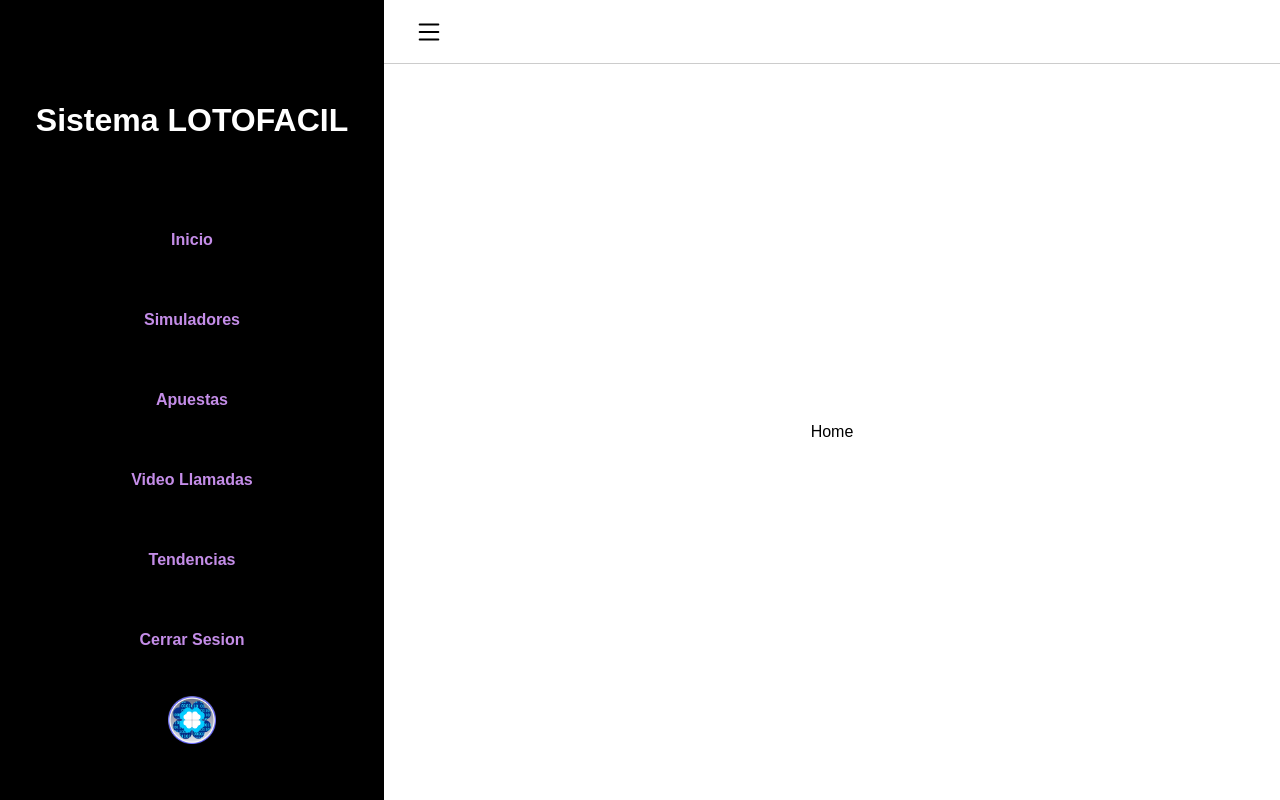
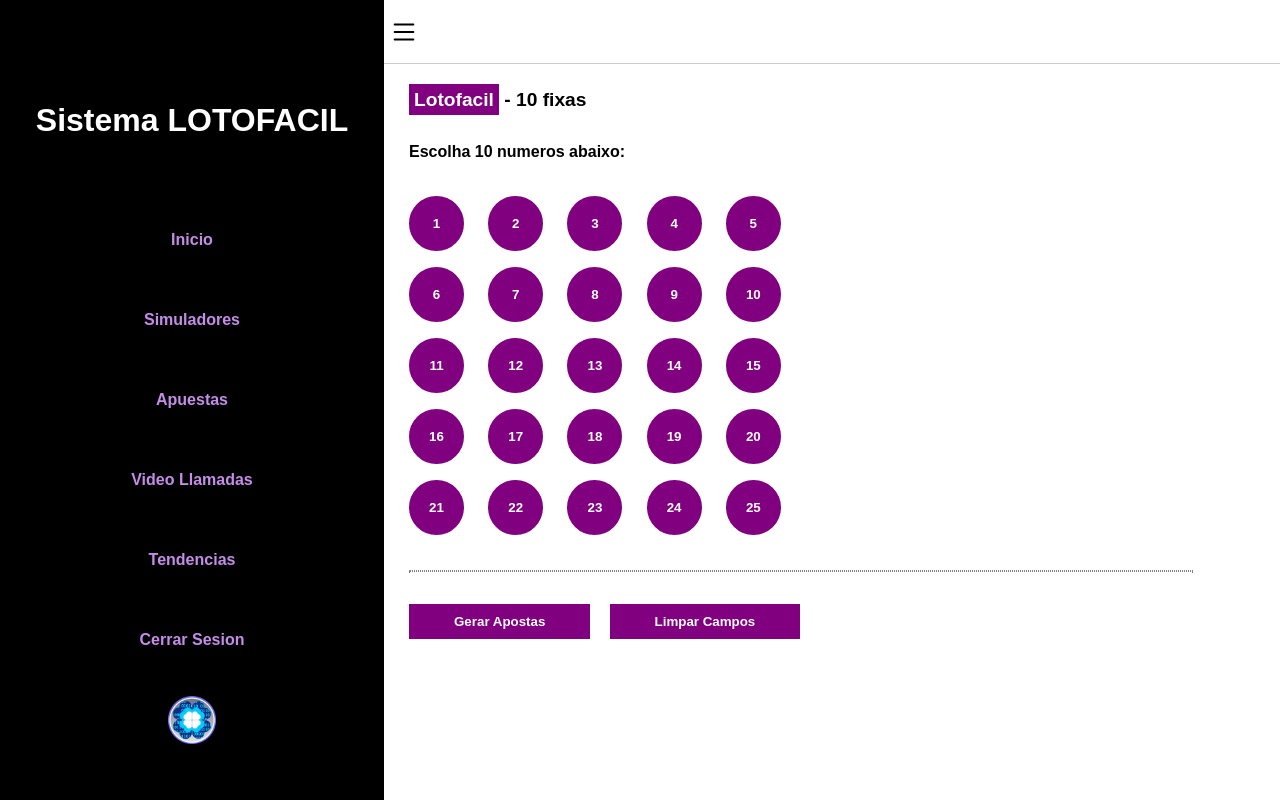
Before and after one commit to JuampaVLB/LoteriaPHP, a PHP site: page /pages/home.php in a window 1280 px wide. Run offline with PHP 8.4, Linux system fonts and the light colour scheme; the visitor is signed in with stand-in values (Sample User, id 1); some web fonts are replaced.

Commit message:
added numbers array on home

```diff
--- a/css/home.css
+++ b/css/home.css
@@ -94,14 +94,77 @@
     display: flex;
     justify-content: center;
     align-items: center;
+    margin-left: -25px;
 }
 
 #home-contenido{
     width: 100%;
+    padding-top: 25px;
+    padding-left: 25px;
     height: calc(100vh - 4rem);
+}
+
+#home-contenido > .info {
+    color: #000;
+    font-size: 1.2rem;
     display: flex;
-    justify-content: center;
-    align-items: center;
+    flex-direction: column;
+    gap: 2rem;
+    font-weight: bold;
+}
+
+#home-contenido > .info > p:nth-child(2) {
+    font-size: 1rem;
+    font-weight: bold;
+}
+
+#home-contenido > .info > p > span {
+    color: #fff;
+    background-color: purple;
+    padding: 5px;
+}
+
+#home-contenido > .numbers {
+    display: grid;
+    grid-template-columns: 1fr 1fr 1fr 1fr 1fr;
+    gap: 1rem;
+    padding: 35px 0;
+    width: 380px;
+}
+
+#home-contenido > .numbers > button {
+    width: 55px;
+    height: 55px;
+    border-radius: 50%;
+    border: none;
+    background-color: purple;
+    color: #fff;
+    font-weight: bold;
+    border: 3px solid purple;
+    outline: none;
+    cursor: pointer;
+}
+
+#home-contenido > .line {
+    width: 90%;
+    height: 2px;
+    border: 1px dotted gray;
+}
+
+#home-contenido > .buttons {
+    margin-top: 2rem;
+    display: flex;
+    gap: 1.2rem;
+}
+
+#home-contenido > .buttons > button {
+    color: #fff;
+    font-weight: bold;
+    padding: 10px 45px;
+    outline:none;
+    border: none;
+    background-color: purple;
+    cursor: pointer;
 }
 
 #logo{
--- a/css/login.css
+++ b/css/login.css
@@ -58,6 +58,7 @@
 }
 
 #logo {
+    margin-top: 3rem;
     width: 90%;
 }
 
--- a/pages/home.php
+++ b/pages/home.php
@@ -65,11 +65,138 @@ if (isset($_SESSION['username'])) {
         </p>
       </header>
       <section id="home-contenido">
-        Home
+        <div class="info">
+        <p><span>Lotofacil</span> - 10 fixas</p>
+        <p>Escolha 10 numeros abaixo: </p>
+        </div>
+        <div class="numbers">
+          <button data_number="1">
+            1
+          </button>
+          <button data_number="2">
+            2
+          </button>
+          <button data_number="3">
+            3
+          </button>
+          <button data_number="4">
+            4
+          </button>
+          <button data_number="5">
+            5
+          </button>
+          <button data_number="6">
+            6
+          </button>
+          <button data_number="7">
+            7
+          </button>
+          <button data_number="8">
+            8
+          </button>
+          <button data_number="9">
+            9
+          </button>
+          <button data_number="10">
+            10
+          </button>
+          <button data_number="11">
+            11
+          </button>
+          <button data_number="12">
+            12
+          </button>
+          <button data_number="13">
+            13
+          </button>
+          <button data_number="14">
+            14
+          </button>
+          <button data_number="15">
+            15
+          </button>
+          <button data_number="16">
+            16
+          </button>
+          <button data_number="17">
+            17
+          </button>
+          <button data_number="18">
+            18
+          </button>
+          <button data_number="19">
+            19
+          </button>
+          <button data_number="20">
+            20
+          </button>
+          <button data_number="21">
+            21
+          </button>
+          <button data_number="22">
+            22
+          </button>
+          <button data_number="23">
+            23
+          </button>
+          <button data_number="24">
+            24
+          </button>
+          <button data_number="25">
+            25
+          </button>
+        </div>
+      <div class="line"></div>
+        <div class="buttons">
+          <button id="submit">Gerar Apostas</button>
+          <button id="clear">Limpar Campos</button>
+        </div>
       </section>
     </div>
   </div>
 
+  <script>
+  let numbers = [];
+  const buttons = document.querySelectorAll('.numbers button');
+  const submit = document.querySelector('#submit');
+  const clear = document.querySelector('#clear');
+
+  buttons.forEach(button => {
+    button.addEventListener('click', function(e) {
+     if(e.target.style.background == "red") {
+      e.target.style.background = "purple";
+      let index = numbers.indexOf(e.target.attributes.data_number.value);
+
+      if (index !== -1) {
+      numbers.splice(index, 1);
+      }
+     } else {
+      numbers.push(e.target.attributes.data_number.value);
+      e.target.style.background = "red";
+     }
+    });
+  });
+
+  submit.addEventListener("click", () => {
+    if(numbers.length < 10) {
+      alert("debes elegir minimo 10 numeros");
+    } else {
+      alert(numbers);
+    }
+
+  })
+
+  clear.addEventListener("click", () => {
+    numbers = [];
+
+    buttons.forEach(button => {
+    button.style.background = "purple";
+  });
+
+  })
+
+</script>
+
 </body>
 
 </html>
```
